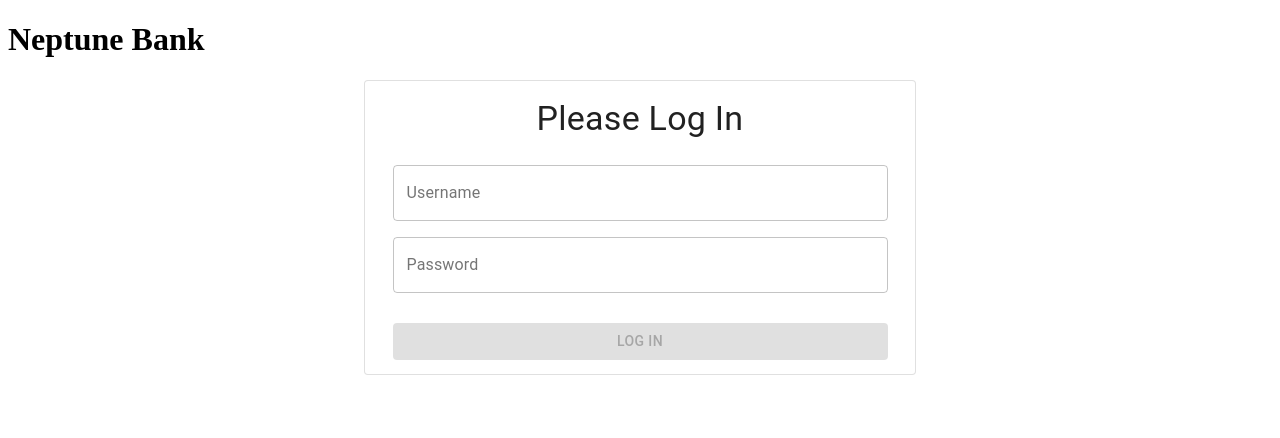
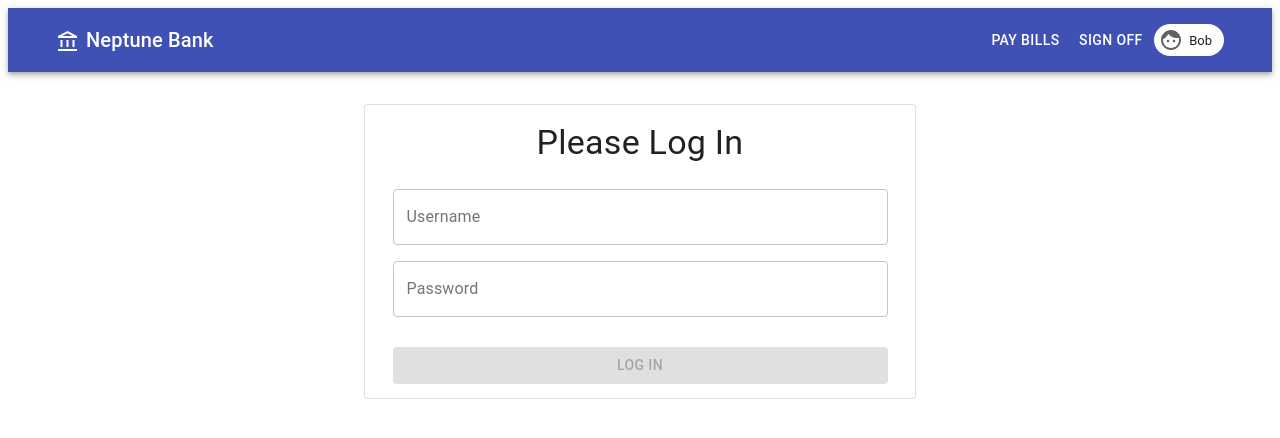
Before and after one commit to dougwake/neptune-bank, a React (Create React App) app: page /login in a window 1280 px wide. Shown: the top 438 px of the page. Built offline with nearby package versions, Linux system fonts and the light colour scheme; no server answers.

Commit message:
Added a Header

```diff
--- a/package.json
+++ b/package.json
@@ -4,6 +4,7 @@
   "private": true,
   "dependencies": {
     "@material-ui/core": "^4.12.3",
+    "@material-ui/icons": "^4.11.2",
     "@material-ui/lab": "^4.0.0-alpha.60",
     "@testing-library/jest-dom": "^5.16.1",
     "@testing-library/react": "^12.1.2",
--- a/src/components/App.js
+++ b/src/components/App.js
@@ -7,14 +7,17 @@ import PageNotFound from './PageNotFound'
 import { AuthProvider } from '../contexts/AuthContext'
 import RequireAuth from './RequireAuth'
 import BankAPI from '../contexts/BankAPI'
+import Header from './Header'
+import { Container } from '@material-ui/core'
 
 export default function App() {
 
   return (
     <AuthProvider>
       <BankAPI>
-        <h1>Neptune Bank</h1>
         <BrowserRouter>
+          <Header bankName="Neptune Bank" />
+          <Container maxWidth="lg" style={{marginTop: "2em"}}>
             <Routes>
               <Route exact path="/" element={
                 <RequireAuth>
@@ -29,6 +32,8 @@ export default function App() {
               <Route path="/login" element={<Login />} />
               <Route path="*" element={<PageNotFound />} />
             </Routes>
+          </Container>
+
         </BrowserRouter>
       </BankAPI>
     </AuthProvider>
--- /dev/null
+++ b/src/components/Header.js
@@ -0,0 +1,116 @@
+import React from 'react'
+import { AppBar, Box, Button, Chip, Container, Link, Toolbar, Typography } from '@material-ui/core'
+import { useNavigate } from 'react-router-dom';
+import { makeStyles, useTheme } from '@material-ui/core/styles';
+import useMediaQuery from '@material-ui/core/useMediaQuery';
+import AccountBalanceOutlinedIcon from '@material-ui/icons/AccountBalanceOutlined';
+import FaceIcon from '@material-ui/icons/Face';
+import SidebarMenu from './SidebarMenu';
+import { useAuth } from '../contexts/AuthContext';
+import { useBankAPI } from '../contexts/BankAPI';
+
+const useStyles = makeStyles((theme) => ({
+  root: {
+    [theme.breakpoints.up('sm')]: {
+      // backgroundColor: "red",
+    },
+    [theme.breakpoints.down('sm')]: {
+      // backgroundColor: "blue",
+    },
+  },
+  tableCell: {
+    width: "90%"
+  },
+  account: {
+    marginTop: "1em"
+  },
+  balance: {
+    float: "right"
+  },
+  icon: {
+    marginRight: "0.25em",
+    verticalAlign: "middle"
+  },
+  logo: {
+    marginRight: "0.25em",
+    verticalAlign: "middle"
+  },
+  user: {
+    backgroundColor: "white",
+    '&:hover': {
+      backgroundColor: theme.palette.secondary.light,
+      cursor: "pointer"
+    }
+  },
+  button: {
+    '&:hover': {
+      color: theme.palette.secondary.main,
+    },
+    marginRight: "0.25em"
+  },
+  ToolbarTitle: {
+    flexGrow: 1,
+    cursor: "pointer"
+  },
+  // toolbar: theme.mixins.toolbar
+}));
+
+export default function Header({ bankName }) {
+  const classes = useStyles();
+
+  const { logout } = useAuth();
+  const { currentUser } = useBankAPI();
+
+  let navigate = useNavigate();
+
+  function moveToBillPay(event) {
+    event.preventDefault();
+    navigate("/billpay", { replace: true });
+  }
+
+  function moveToHome(event) {
+    event.preventDefault();
+    navigate("/", { replace: true });
+  }
+
+  async function handleLogout() {
+    try {
+        await logout()
+        navigate("/login", { replace: true });
+
+    } catch {
+        console.log("Failed to log out")
+    }
+}
+
+  const theme = useTheme();
+  const isMobile = useMediaQuery(theme.breakpoints.down("md"));
+
+
+  return (
+    <AppBar className="header" position='relative'>
+      <Container maxWidth="lg">
+        <Toolbar className={classes.root}>
+          <Box onClick={moveToHome} className={classes.ToolbarTitle}>
+            <Typography variant="h6">
+              <AccountBalanceOutlinedIcon className={classes.logo} />
+              {bankName}
+            </Typography>
+          </Box>
+          {isMobile ? (
+            <SidebarMenu />
+          ) : (
+            <div>
+              <Button onClick={moveToBillPay} className={classes.button} color="inherit">Pay Bills</Button>
+              <Button onClick={handleLogout} className={classes.button} color="inherit">Sign Off</Button>
+              <Chip
+                className={classes.user}
+                icon={<FaceIcon />}
+                label={currentUser.name}
+              />
+              </div>)}
+        </Toolbar>
+      </Container>
+    </AppBar>
+  )
+}
--- a/src/components/Home.js
+++ b/src/components/Home.js
@@ -6,13 +6,14 @@ import { useBankAPI } from '../contexts/BankAPI';
 
 export default function Home() {
 
-    const { authUser, logout } = useAuth()
+    const { logout } = useAuth()
     const [accounts, setAccounts] = useState([])
 
     const { currentUser, getAccounts } = useBankAPI()
 
     let navigate = useNavigate()
 
+    // Just to test out the DevBankAPI:
     console.log(currentUser ? currentUser.uid : "no current user")
     console.log("accounts: ")
     console.log(accounts);
--- a/src/components/Login.js
+++ b/src/components/Login.js
@@ -16,8 +16,13 @@ export default function Login() {
     const [loading, setLoading] = useState(false);
     const [error, setError] = useState('');
 
-    async function handleSubmit(e) {
+    function handleSubmit(e) {
         e.preventDefault();
+
+        doLogin();
+    }
+
+    async function doLogin() {
 
         try {
             setError('')
@@ -43,6 +48,11 @@ export default function Login() {
         } catch {
             console.log("Failed to log out")
         }
+    }
+
+    const onPasswordKeyUp = function(e) {
+        if (e.keyCode === 13 && refUsername.current.value.length > 0 &&
+            refPassword.current.value.length > 0) doLogin()
     }
 
     const checkState = function () {
@@ -87,7 +97,7 @@ export default function Login() {
                     {!authUser && <>
                         <Typography className={classes.login} variant="h4">Please Log In</Typography>
                         <TextField onChange={checkState} inputRef={refUsername} className={classes.textbox} id="username" label="Username" variant="outlined" />
-                        <TextField onChange={checkState} inputRef={refPassword} className={classes.textbox} type="password" id="password" label="Password" variant="outlined" />
+                        <TextField onKeyUp={onPasswordKeyUp} onChange={checkState} inputRef={refPassword} className={classes.textbox} type="password" id="password" label="Password" variant="outlined" />
                         {error && <Alert severity="error">{error}</Alert>}
                         <Button onClick={handleSubmit} disabled={!ready || loading} className={classes.button} variant="contained">Log In</Button>
                     </>}
--- /dev/null
+++ b/src/components/SidebarMenu.js
@@ -0,0 +1,79 @@
+import React, { useState } from "react";
+import { Drawer, IconButton, List, ListItem, makeStyles } from "@material-ui/core";
+import { Link, useNavigate } from "react-router-dom";
+import MenuIcon from "@material-ui/icons/Menu";
+import HomeOutlinedIcon from '@material-ui/icons/HomeOutlined';
+import NoteOutlinedIcon from '@material-ui/icons/NoteOutlined';
+import ExitToAppOutlinedIcon from '@material-ui/icons/ExitToAppOutlined';
+import FaceIcon from '@material-ui/icons/Face';
+import { useAuth } from '../contexts/AuthContext';
+
+const useStyles = makeStyles((theme) => ({
+    link: {
+        textDecoration: "none",
+        color: "#555",
+        fontSize: "20px",
+    },
+    user: {
+        width: "90%",
+        backgroundColor: "white",
+        '&:hover': {
+            backgroundColor: theme.palette.secondary.light,
+            cursor: "pointer"
+        }
+    },
+    icon: {
+        marginRight: "0.5em",
+        verticalAlign: "middle"
+    }
+
+}));
+
+function SidebarMenu() {
+
+    const { logout } = useAuth();
+
+    let navigate = useNavigate();
+
+    async function handleLogout() {
+        setOpenDrawer(false)
+        try {
+            await logout()
+            navigate("/login", { replace: true });
+
+        } catch {
+            console.log("Failed to log out")
+        }
+    }
+
+    const classes = useStyles();
+    const [openDrawer, setOpenDrawer] = useState(false);
+    return (
+        <>
+            <Drawer
+                open={openDrawer}
+                onClose={() => setOpenDrawer(false)}
+                anchor="right"
+            >
+                <List>
+                    <ListItem button onClick={() => setOpenDrawer(false)}>
+                        <Link className={classes.link} to="/"><HomeOutlinedIcon className={classes.icon} />Home</Link>
+                    </ListItem>
+                    <ListItem button onClick={() => setOpenDrawer(false)}>
+                        <Link className={classes.link} to="/billpay"><NoteOutlinedIcon className={classes.icon} />Pay Bills</Link>
+                    </ListItem>
+                    <ListItem button onClick={handleLogout}>
+                        <Link className={classes.link} to="/"><ExitToAppOutlinedIcon className={classes.icon} />Sign Out</Link>
+                    </ListItem>
+                    <ListItem button onClick={() => setOpenDrawer(false)}>
+                        <Link className={classes.link} to="/"><FaceIcon className={classes.icon} />Account</Link>
+                    </ListItem>
+                </List>
+            </Drawer>
+            <IconButton onClick={() => setOpenDrawer(!openDrawer)}>
+                <MenuIcon />
+            </IconButton>
+        </>
+    );
+}
+export default SidebarMenu;
```
Also changed, not shown: 1 other file (tests, documents, lock files or other folders). Lines whose indentation alone changed are shown as unchanged.
